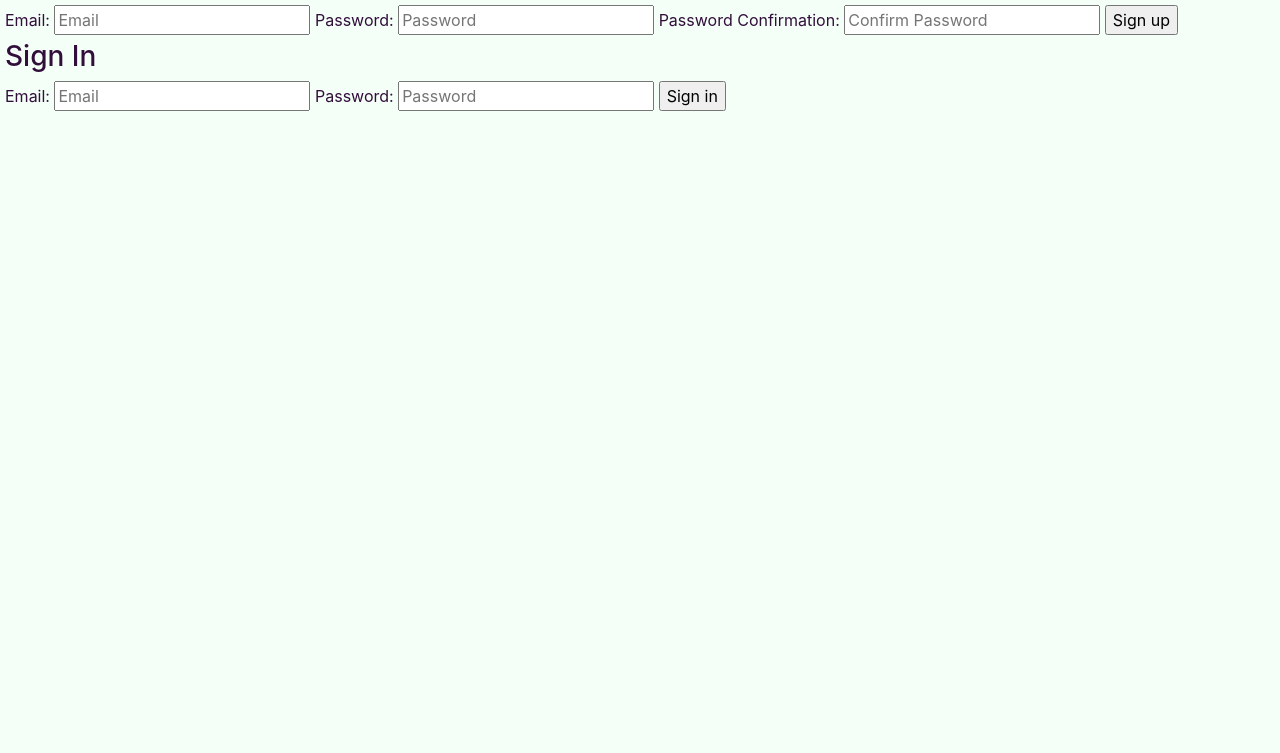
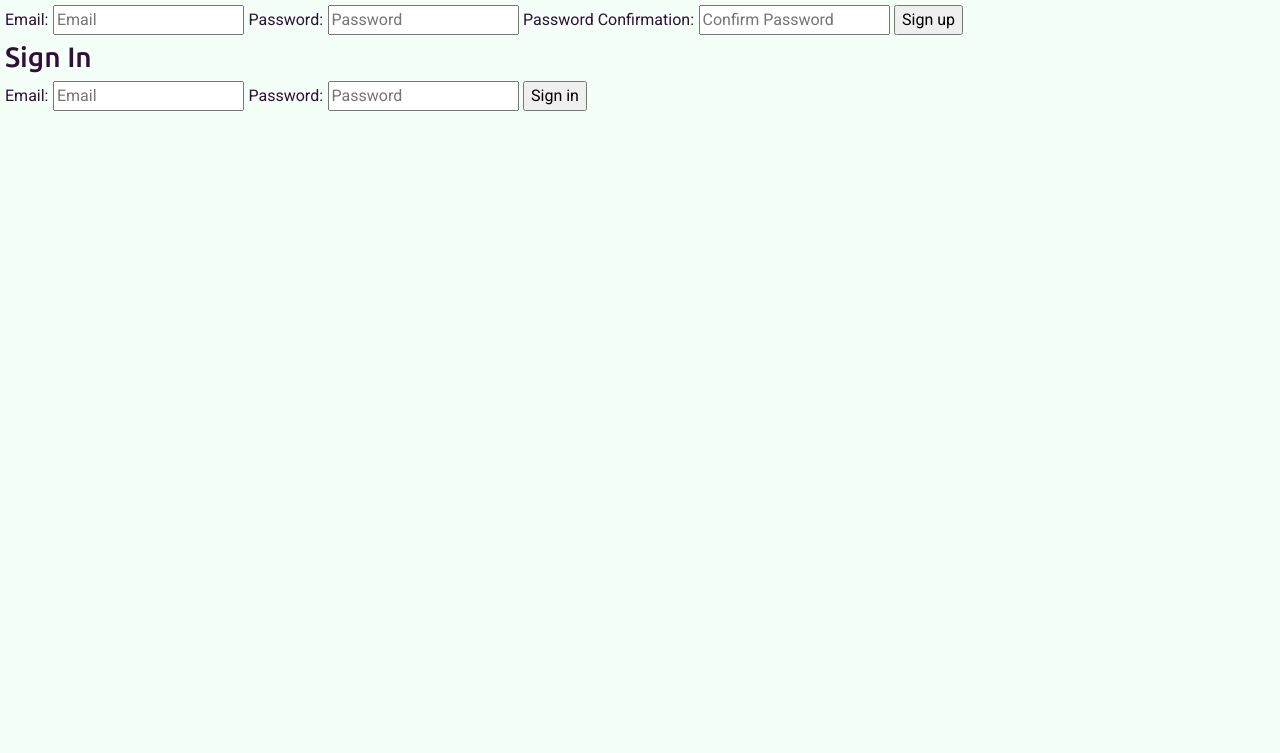
Before and after one commit to ajevans451/tic-tac-toe-client, a website built with webpack: page index.html in a window 1280 px wide. Shown: the part 106-859 px from the top of the page. Built offline with nearby package versions, Linux system fonts and the light colour scheme.

Commit message:
add text styling

```diff
--- a/assets/styles/index.scss
+++ b/assets/styles/index.scss
@@ -1,4 +1,5 @@
 @import '~bootstrap/scss/bootstrap';
+@import url('https://fonts.googleapis.com/css2?family=Roboto&family=Ubuntu:wght@500&display=swap');
 body {
   background-color: #F4FFF8;
   color: #320E3B;
@@ -36,7 +37,13 @@ body {
     &:nth-last-child(-n+3) {
       border-bottom: 0;
     }
-  &:hover {
-    background-color: rgba(238,150,75, 0.2);
-    }
+  }
+h1,
+h3 {
+  font-family: 'Ubuntu', sans-serif;
 }
+p,
+label,
+input {
+  font-family: 'Roboto', sans-serif;
+}
```
